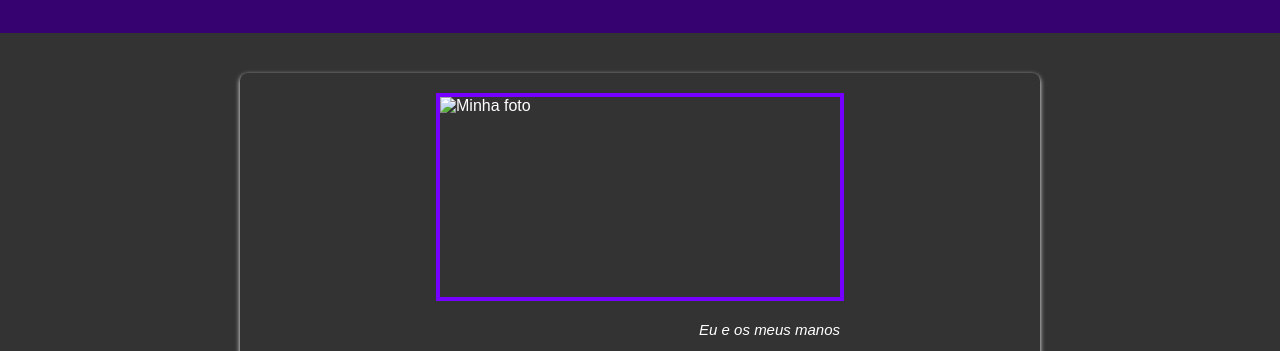
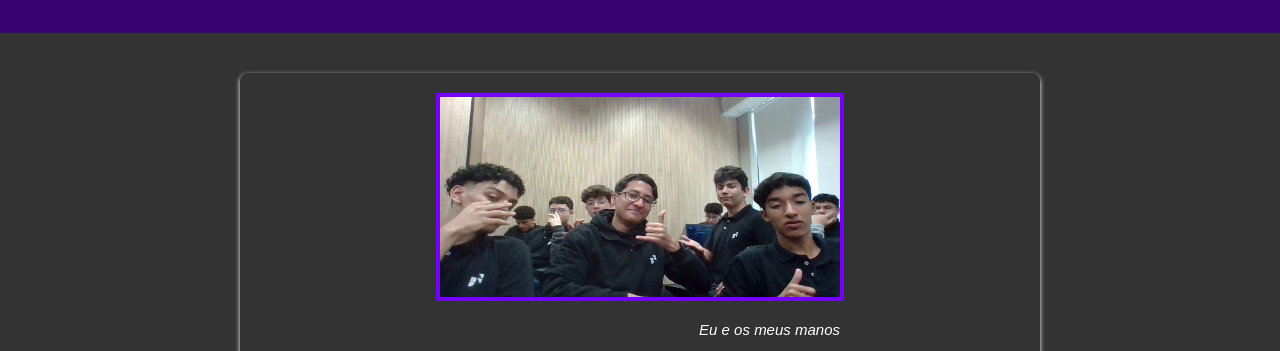
Before and after one commit to Nicolas25vlad/VladFlix, a plain HTML site: page apresentacao.html in a window 1280 px wide. Shown: the part 121-472 px from the top of the page. Drawn offline with Linux system fonts and the light colour scheme; the site is published under a folder, as on GitHub Pages, so addresses that start at the root find nothing.

Commit message:
testando caminhos de foto para resolver bugs

```diff
--- a/apresentacao.html
+++ b/apresentacao.html
@@ -14,7 +14,7 @@
 
     <div class="container">
         <section>
-            <img src="/assets/foto_eu.jpg" alt="Minha foto" class="minha-foto">
+            <img src="./assets/foto_eu.jpg" alt="Minha foto" class="minha-foto">
             <p id="legenda">Eu e os meus manos</p>
             <h2>Sobre mim</h2>
             <p>Oi, meu nome é Nicolas Vlad Koyama de Oliveira, <strong>tenho 15 anos</strong>. Sou de São Paulo, mas parte da minha família vem do Japão, <i>por mais que não pareça</i>. Gosto muito de computadores e programação, e quero me tornar um programador profissional. Antes de entrar na Germinare, estudei no CNSR e no Miranda.</p>
```
